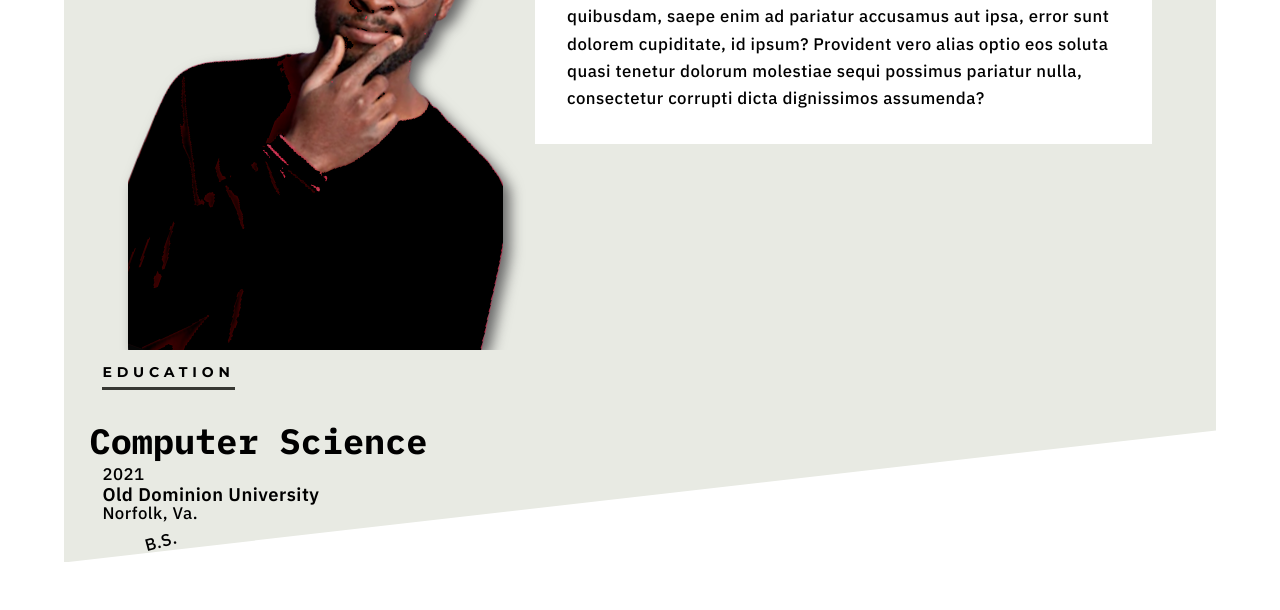
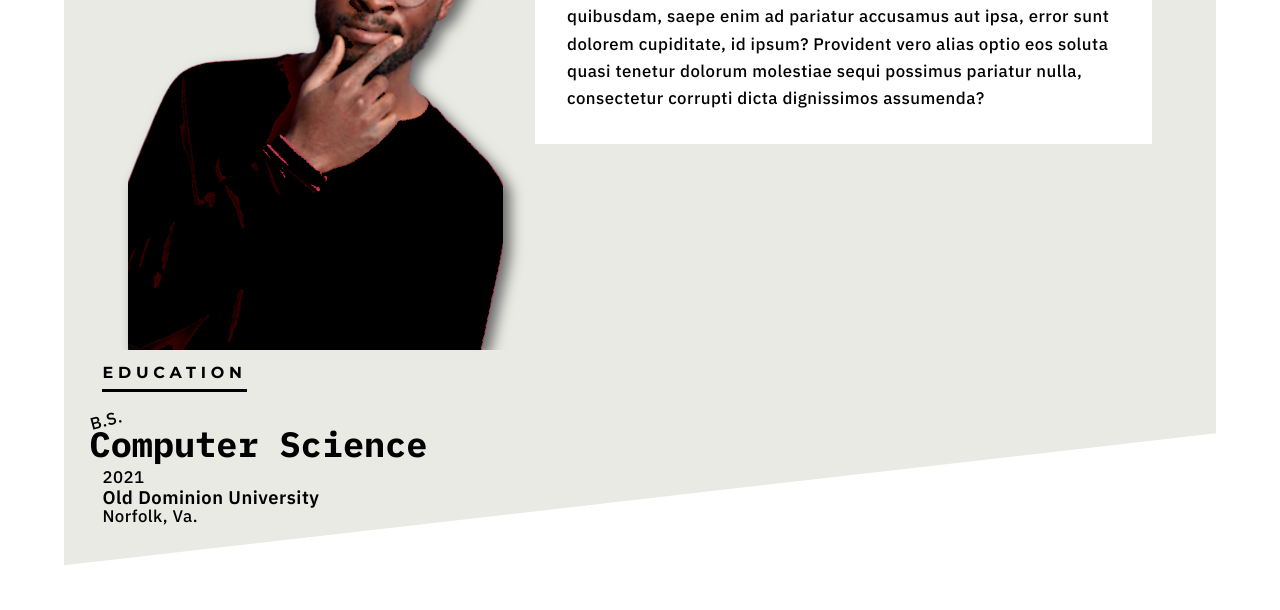
Before and after one commit to thorrellt/portfolio, a plain HTML site: page index.html in a window 1280 px wide. Shown: the part 962-1572 px from the top of the page. Drawn offline with Linux system fonts and the light colour scheme.

Commit message:
finish css html educatino secton clean

```diff
--- a/index.html
+++ b/index.html
@@ -61,7 +61,7 @@
     -------------->
 
     <section id="about-me">
-        <div class="about-me content-block">
+        <div class="content-block">
             <article>
                 <div class="title">
                     <h3>About Me<span class="shadow">!</span></h3>
@@ -74,17 +74,20 @@
         </div>
     </section>
     <section id="education">
-            <div class="education-card card content-block">
-                <h4 id="education-title">EDUCATION</h4>
+            <div class="content-block">
+                <h4 class="title">EDUCATION</h4>
                 <div id="degree">
                     <p id="degree-type">B.S.</p>
                     <h2 id="degree-field">Computer Science</h2>
                 </div>
-                <p>2021</p>
-                <p id="college-name">Old Dominion University</p>
-                <p>Norfolk, Va.</p>
+                <p class="deg-info">2021</p>
+                <p id="college-name" class="deg-info">Old Dominion University</p>
+                <p class="deg-info">Norfolk, Va.</p>
             </div>
-            <h4 id="skills-title" class="skills-title content-block">SKILLS</h4>
+            <div class="content-block">
+                <h4 class="skills-title title content-block">SKILLS</h4>
+            </div>
+
     </section>
     <!-- <img src="images/img-thought-bubble.png" alt="" class="thought-bubble"> -->
 </body>
--- a/styles.css
+++ b/styles.css
@@ -44,25 +44,11 @@ h3 {
 
 h4 {
     font-family: 'Montserrat', sans-serif;
-    color: white;
-    /* font-size: .75rem; */
+    color: black
     font-size: clamp(.75rem, 2rem, 1.1vw);
     letter-spacing: .3rem;
     font-weight: 400;
-    margin-inline: clamp(1rem, 2.5rem, 3vw);
-    /* padding-block: .2rem; */
-    padding-block: min(1.5vw, 1vh);
-    margin-block: 1vh;
-    border-bottom: .2rem solid var(--dark-olive);
-    flex-basis: 100%;
-
-    color: black;
-    flex-wrap: wrap;
     line-height: 92%;
-
-    max-width: fit-content;
-
-
 
     /* outline: black solid 3px; */
 }
@@ -312,6 +298,7 @@ section {
 .content-block {
     display: flex;
     flex-wrap: wrap;
+    flex-basis: 100%;
     padding-inline: clamp(.5rem, 5vw, 5rem);
     flex-basis: 100%;
     overflow: hidden;
@@ -398,78 +385,82 @@ section {
 
 
 
- /*******************
+ /**********************
     EDUCATION SECTION
- *********************/
+ ************************/
 
-.education-title {
-    padding: .5rem 2rem;
-    display: flex;
-    margin-top: 1em;
-    margin-bottom: 0;
-    background-color: var(--dark-olive);
+
+
+#education .content-block {
     flex-basis: 100%;
-    max-height: fit-content;
-    /* outline: green solid 3px; */
+    flex-wrap: wrap;
+
 }
 
-#education .card {
-    display: flex;
-    flex-basis: 100%;
-    flex-wrap: wrap;
-    padding-bottom: 5vh;
+#education > div:first-child{
     background-color: var(--light-gray);
     overflow: visible;
-    /*  target the 0% value to adjust triange
-    --rawBasis: calc(100% - (400px - 100vw) * -.2);
-    --widthBasis: max(0,var(--rawBasis)); */
     clip-path: polygon(0 0, 100% 0, 100% calc(100% - (400px - 100vw) * -.15), 0% 100%);
-    padding-inline-start: 0%;
+    padding-inline: 0%;
+    padding-bottom: 5vh;
+    border-bottom: var(--dark-olive);
 }
+
+#education .title {
+    margin-block: 1vh;
+    padding-block: min(1.5vw, 1vh);
+    border-bottom: .2rem solid;
+}
+
+#education > div:first-child .title{
+    margin-inline: clamp(1rem, 2.5rem, 3vw);
+}
+
 
 #degree {
     display: flex;
     flex-wrap: wrap;
-    background: none;
-    padding: 0;
-    padding-inline-start: 2vw;
     flex-basis: 100%;
-    margin-block-start: 1%;
-    /* padding-inline-start: clamp(.1rem, .5rem, 3vw); */
 
     justify-self: flex-start;
+
+    padding-inline-start: 2vw;
+    margin-block-start: 1%;
+    background: none;
 
     /* outline: blue solid 3px; */
 }
 
+#education p {
+    flex-basis: 100%;
+    line-height: 110%;
+}
+
 #degree-field {
-    font-size: clamp(1.8rem, 4rem, 2.75vw);
     display: block;
-    color: black;
     flex-basis: 100%;
-    line-height: 85%;
+
     margin-block-end: .75%;
 
     font-family: 'IBM Plex Mono', monospace;
-
+    font-size: clamp(1.8rem, 4rem, 2.75vw);
+    line-height: 85%;
+    color: black;
     /* outline: green solid 3px; */
 }
 
 #degree-type {
     display: inline-block;
-    padding-inline-start: 0%;
+
+    max-width: fit-content;
+
     transform: rotate(-15deg);
-
-    flex-basis: auto;
 
     /* outline: green solid 3px; */
 }
 
-#education p {
-    flex-basis: 100%;
+.deg-info {
     padding-inline-start: 3vw;
-    line-height: 110%;
-
 }
 
 #college-name {
@@ -477,8 +468,20 @@ section {
     font-weight: 600;
 }
 
-#skills-title {
+div.content-block:nth-child(2){
+    justify-content: flex-end;
+}
+
+.skills-title {
+    max-width: fit-content;
+
+
+    padding-inline: 0%;
     margin-left: auto;
+
+
     border-color: white;
     color: white;
+
+    /* outline: green solid 3px; */
 }
```
